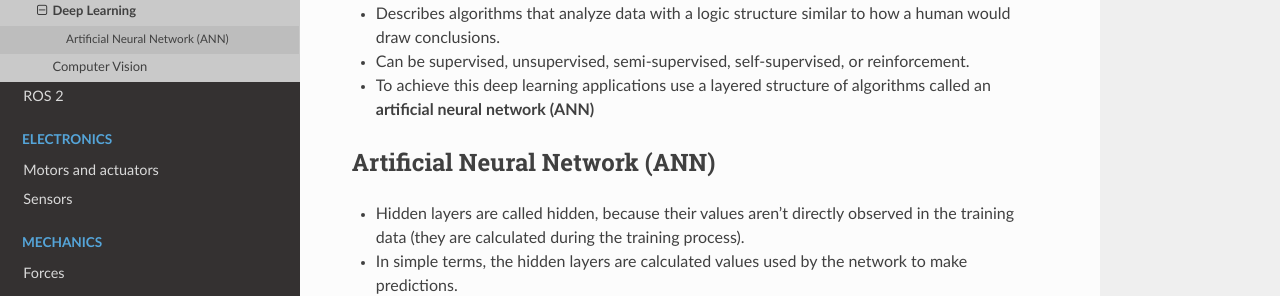
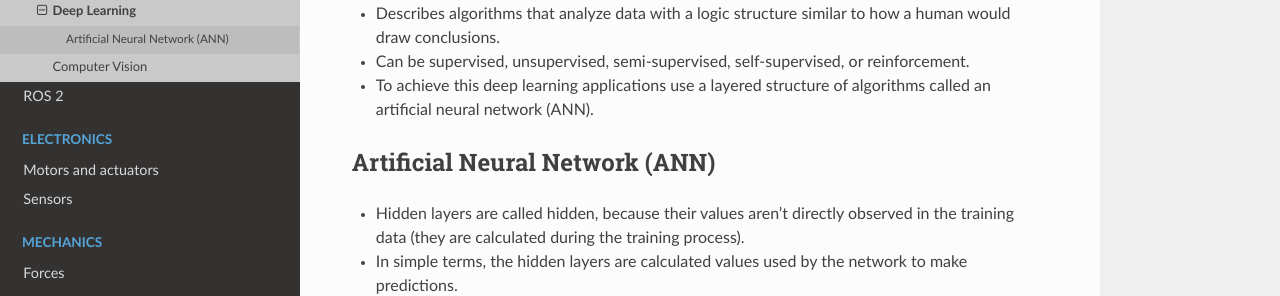
Before and after one commit to jevgenik/manuals, a Sphinx documentation site: the page built from source/files/software/ai/deep_learning.rst, in a window 1280 px wide and 900 px high. Shown: the part 302-598 px from the top of the window. Built offline with Sphinx 7.4.7 and the Read the Docs theme 2.0.0, drawn with Linux system fonts in a browser that asks for light colours.

```diff
--- a/source/files/software/ai/deep_learning.rst
+++ b/source/files/software/ai/deep_learning.rst
@@ -10,7 +10,7 @@ Deep learning models can **recognize complex patterns** in pictures, text, sound
 
 *  Can be supervised, unsupervised, semi-supervised, self-supervised, or reinforcement.
 
-*  To achieve this deep learning applications use a layered structure of algorithms called an **artificial neural network (ANN)**
+*  To achieve this deep learning applications use a layered structure of algorithms called an artificial neural network (ANN).
 
 
 Artificial Neural Network (ANN)
```
